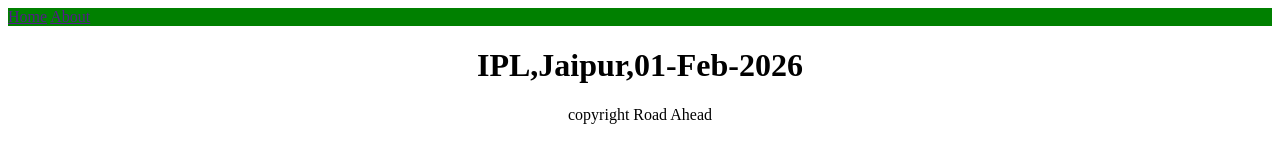
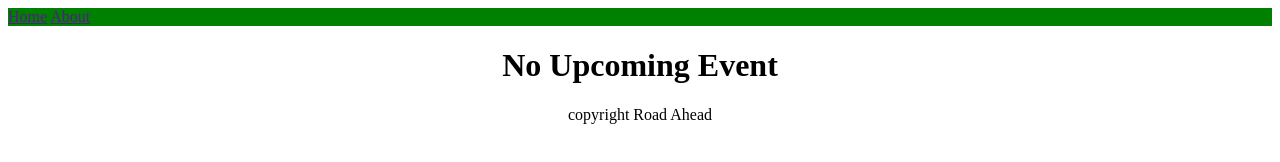
Before and after one commit to Ritesh2019/webScrap2025, a plain HTML site: page index.html in a window 1280 px wide. Drawn offline with Linux system fonts and the light colour scheme.

Commit message:
Update index.html

```diff
--- a/index.html
+++ b/index.html
@@ -10,7 +10,7 @@
         <a href="">Home</a>
         <a href="">About</a>
     </nav>
-        <h1 style="text-align: center;" id="events">IPL,Jaipur,01-Feb-2026</h1>
+        <h1 style="text-align: center;" id="events">No Upcoming Event</h1>
         <p style="text-align: center;">copyright Road Ahead</p>
 
 </body>
```
